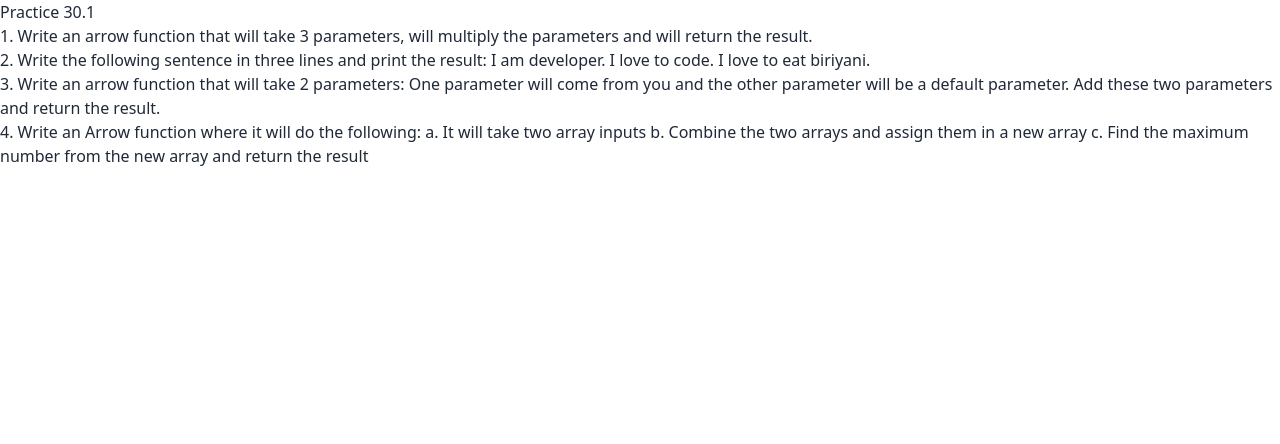
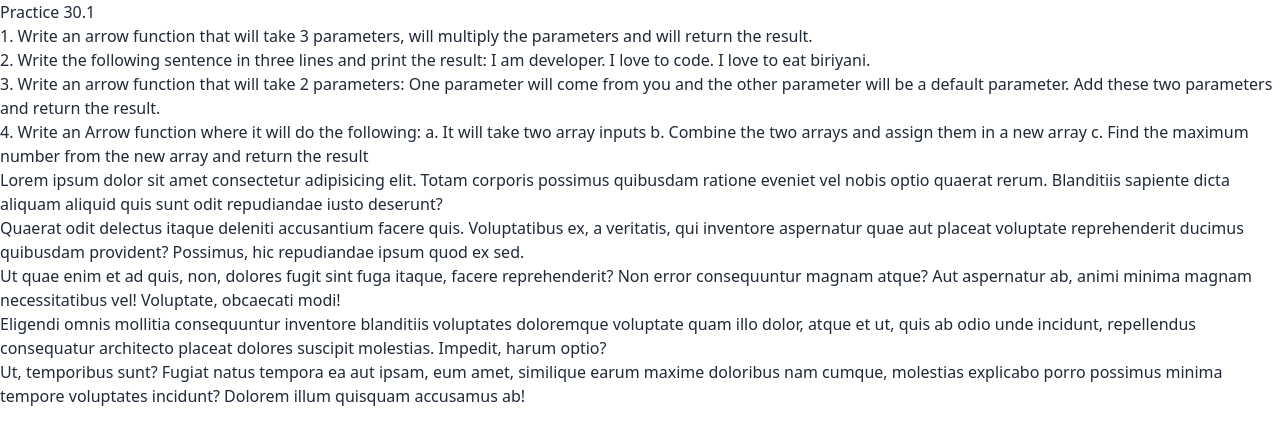
Before and after one commit to TajTanvir1/Intermediate-JS-API, a plain HTML site: page index.html in a window 1280 px wide. Drawn offline with nearby package versions, Linux system fonts and the light colour scheme.

Commit message:
Dumy add 1

```diff
--- a/index.html
+++ b/index.html
@@ -33,6 +33,16 @@
    </li>
 </ul>
 
+<div>
+   <ul>
+      <li>Lorem ipsum dolor sit amet consectetur adipisicing elit. Totam corporis possimus quibusdam ratione eveniet vel nobis optio quaerat rerum. Blanditiis sapiente dicta aliquam aliquid quis sunt odit repudiandae iusto deserunt?</li>
+      <li>Quaerat odit delectus itaque deleniti accusantium facere quis. Voluptatibus ex, a veritatis, qui inventore aspernatur quae aut placeat voluptate reprehenderit ducimus quibusdam provident? Possimus, hic repudiandae ipsum quod ex sed.</li>
+      <li>Ut quae enim et ad quis, non, dolores fugit sint fuga itaque, facere reprehenderit? Non error consequuntur magnam atque? Aut aspernatur ab, animi minima magnam necessitatibus vel! Voluptate, obcaecati modi!</li>
+      <li>Eligendi omnis mollitia consequuntur inventore blanditiis voluptates doloremque voluptate quam illo dolor, atque et ut, quis ab odio unde incidunt, repellendus consequatur architecto placeat dolores suscipit molestias. Impedit, harum optio?</li>
+      <li>Ut, temporibus sunt? Fugiat natus tempora ea aut ipsam, eum amet, similique earum maxime doloribus nam cumque, molestias explicabo porro possimus minima tempore voluptates incidunt? Dolorem illum quisquam accusamus ab!</li>
+   </ul>
+</div>
+
 </body>
 
 </html>
```
